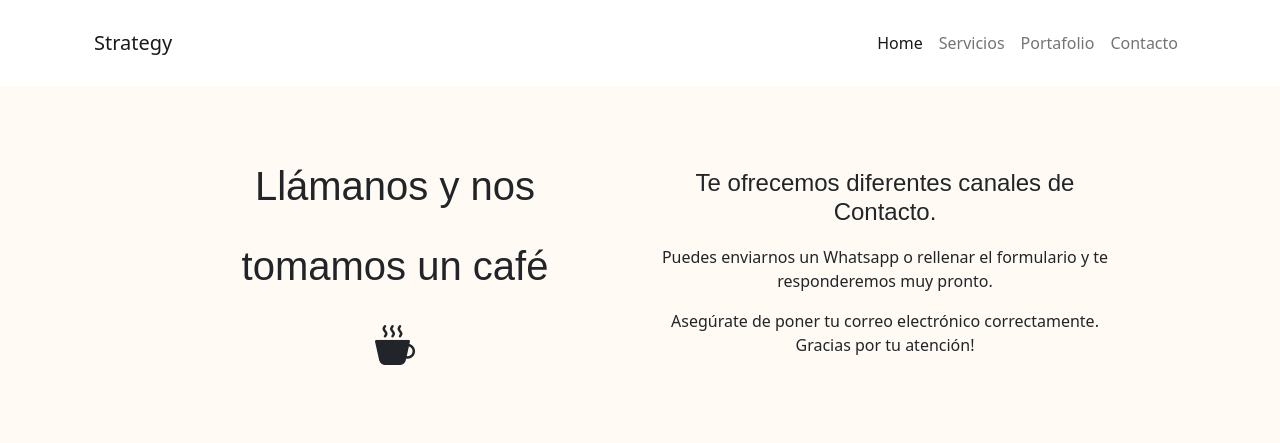
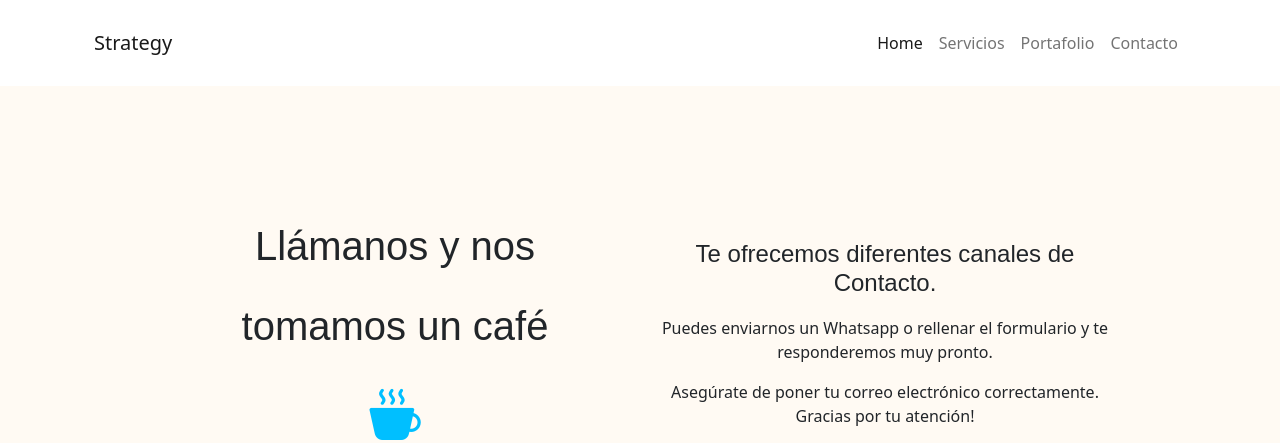
Before and after one commit to JuanCyber047/JuanCyber047.github.io, a plain HTML site: page contacto.html in a window 1280 px wide. Shown: the top 443 px of the page. Drawn offline with nearby package versions, Linux system fonts and the light colour scheme.

Commit message:
Add fidex01

```diff
--- a/css/style.css
+++ b/css/style.css
@@ -20,6 +20,12 @@ h1{
     padding: 50px 0;
     margin: 20px 0;
 }
+
+h1 i {
+  color: #00BFFF;
+  font-size: 3.2rem;
+}
+
 h3{
     font-size: 3.2rem;
 }
@@ -35,6 +41,10 @@ h4{
 
 img{
     max-width: 100%;
+}
+
+section {
+  padding: 60px 0;
 }
 
 /*
@@ -252,10 +262,6 @@ footer{
 */
 
 
-
-
-
-
 .nosotros {
     background: #fffaf3;
   }
@@ -280,7 +286,7 @@ footer{
 
   .nosotros .content ul i {
     font-size: 20px;
-    color: #00CED1;
+    color: #00BFFF;
     position: absolute;
     left: 0;
     top: 2px;
@@ -301,12 +307,6 @@ footer{
       padding-bottom: 30px;
     }
   }
-
-
-
-
-
-
 
 
   .contacto .php-email-form {
@@ -412,7 +412,6 @@ footer{
   }
 
 
-
   .gallery {
     padding-bottom: 0;
   }
```
Also changed, not shown: servicios.html (+2 -1 lines).
